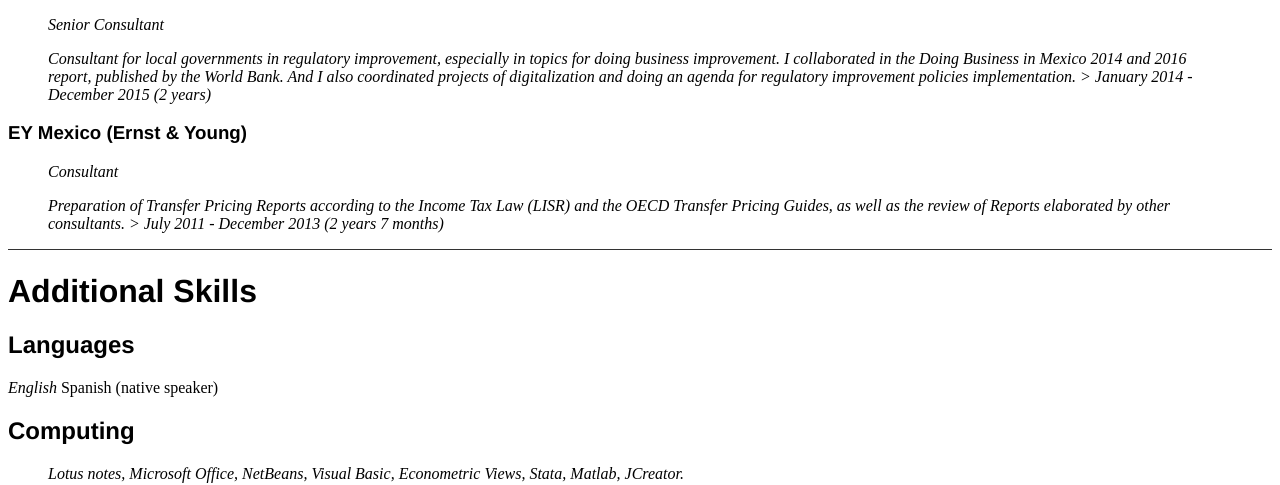
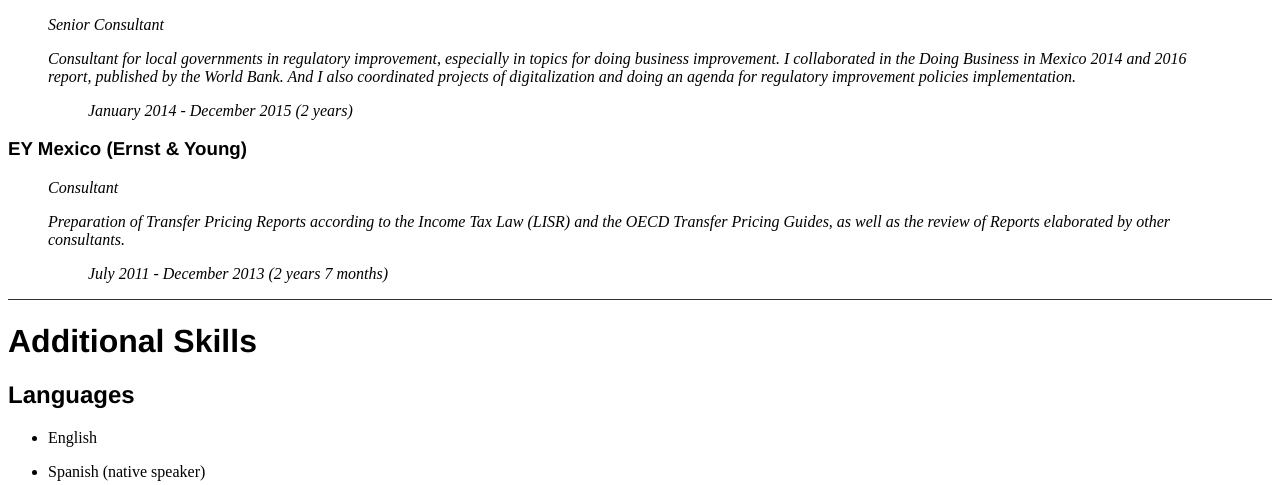
Before and after one commit to spgarulo/first_assignment_cv, a plain HTML site: page index.html in a window 1280 px wide. Shown: the part 468-953 px from the top of the page. Drawn offline with Linux system fonts and the light colour scheme.

Commit message:
The 4th version of CV

```diff
--- a/index.html
+++ b/index.html
@@ -30,19 +30,32 @@
 <p>Senior Consultant</p>
 </blockquote>
 <blockquote>
-<p>Consultant for local governments in regulatory improvement, especially in topics for doing business improvement. I collaborated in the Doing Business in Mexico 2014 and 2016 report, published by the World Bank. And I also coordinated projects of digitalization and doing an agenda for regulatory improvement policies implementation. &gt; January 2014 - December 2015 (2 years)</p>
+<p>Consultant for local governments in regulatory improvement, especially in topics for doing business improvement. I collaborated in the Doing Business in Mexico 2014 and 2016 report, published by the World Bank. And I also coordinated projects of digitalization and doing an agenda for regulatory improvement policies implementation.</p>
+</blockquote>
+<blockquote>
+<blockquote>
+<p>January 2014 - December 2015 (2 years)</p>
+</blockquote>
 </blockquote>
 <h3 id="ey-mexico-ernst-young">EY Mexico (Ernst &amp; Young)</h3>
 <blockquote>
 <p>Consultant</p>
 </blockquote>
 <blockquote>
-<p>Preparation of Transfer Pricing Reports according to the Income Tax Law (LISR) and the OECD Transfer Pricing Guides, as well as the review of Reports elaborated by other consultants. &gt; July 2011 - December 2013 (2 years 7 months)</p>
+<p>Preparation of Transfer Pricing Reports according to the Income Tax Law (LISR) and the OECD Transfer Pricing Guides, as well as the review of Reports elaborated by other consultants.</p>
+</blockquote>
+<blockquote>
+<blockquote>
+<p>July 2011 - December 2013 (2 years 7 months)</p>
+</blockquote>
 </blockquote>
 <hr />
 <h1 id="additional-skills">Additional Skills</h1>
 <h2 id="languages">Languages</h2>
-<p><em>English </em>Spanish (native speaker)</p>
+<ul>
+<li><p>English</p></li>
+<li><p>Spanish (native speaker)</p></li>
+</ul>
 <h2 id="computing">Computing</h2>
 <blockquote>
 <p>Lotus notes, Microsoft Office, NetBeans, Visual Basic, Econometric Views, Stata, Matlab, JCreator.</p>
```
Also changed, not shown: 1 other file.
